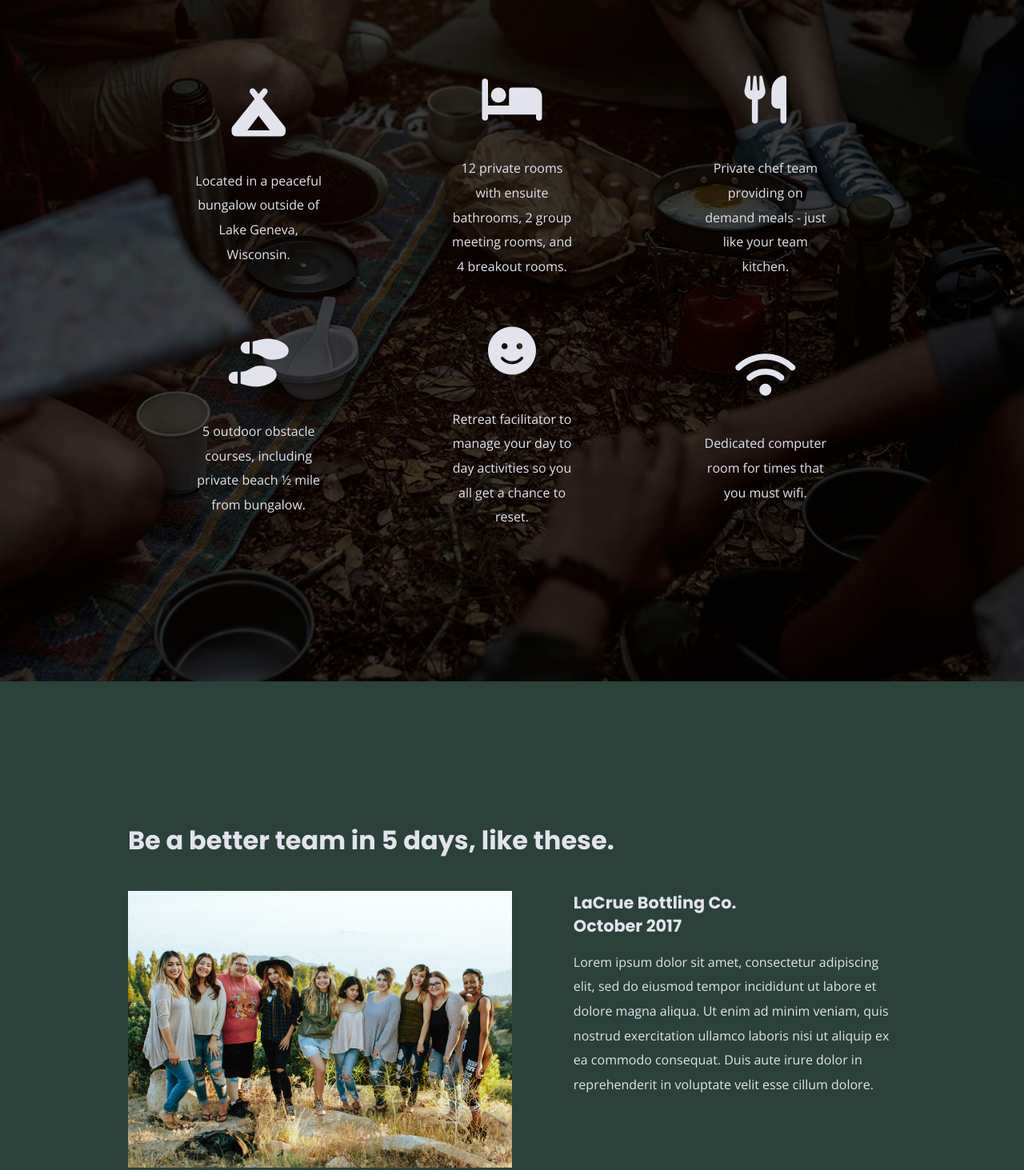
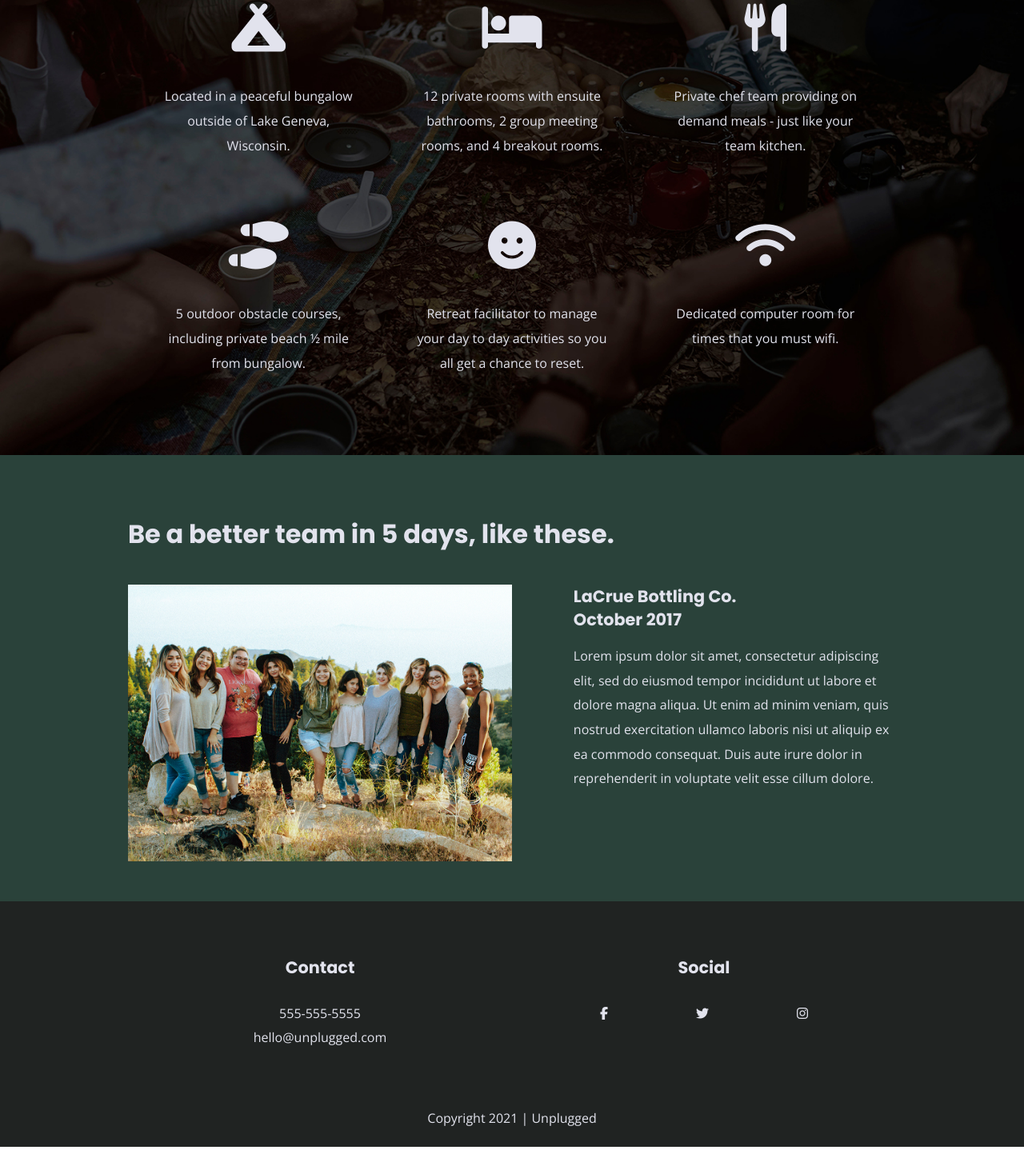
Before and after one commit to naomifathers/unplugged-retreat, a website: page index.html in a window 1280 px wide. Shown: the part 1263-2726 px from the top of the page at 80% size. After the commit the page ends 2697 px from the top, so only its background shows below. Drawn offline with nearby package versions, Linux system fonts and the light colour scheme.

Commit message:
Made final tweaks

```diff
--- a/css/main.css
+++ b/css/main.css
@@ -230,7 +230,7 @@
   footer .social-icons {
     align-items: center;
     display: flex;
-    justify-content: space-around;
+    justify-content: space-evenly;
   }
 
   footer .social-icons p {
@@ -240,7 +240,7 @@
   }
 
   footer .copyright {
-    margin: 20px 0;
+    margin: 50px 0 30px 0;
   }
 
   /* -------------------- HOMEPAGE -------------------- */
@@ -316,7 +316,7 @@
   }
 
   .features article {
-    margin: 30px 0;
+    margin: 40px 0;
     text-align: center;
     width: 63%;
   }
@@ -528,7 +528,6 @@
       /* --- GENERAL --- */
 
       .content-wrapper {
-        margin: 100px 0;
         max-width: 640px;
       }
 
@@ -563,6 +562,12 @@
         display: none;
       }
 
+      /* --- HERO AREA --- */
+
+      .hero-area h1 {
+        margin-top: 100px;
+      }
+
       /* --- ASIDE --- */
 
       aside .content-wrapper {
@@ -589,7 +594,11 @@
       }
 
       .features .features-item-description {
-        width: 50%;
+        width: 75%;
+      }
+
+      .features .features-items {
+        align-items: flex-start;
       }
 
       /* --- REVIEWS --- */
@@ -617,7 +626,6 @@
       /* --- FOOTER --- */
 
       footer .content-wrapper {
-        margin: 100px 0;
         width: 85%;
       }
 
@@ -636,8 +644,7 @@
       }
 
       footer .copyright {
-        margin-top: 80px;
-        margin-bottom: 0;
+        margin: 70px 0 20px 0;
         width: 100%;
       }
 
```
